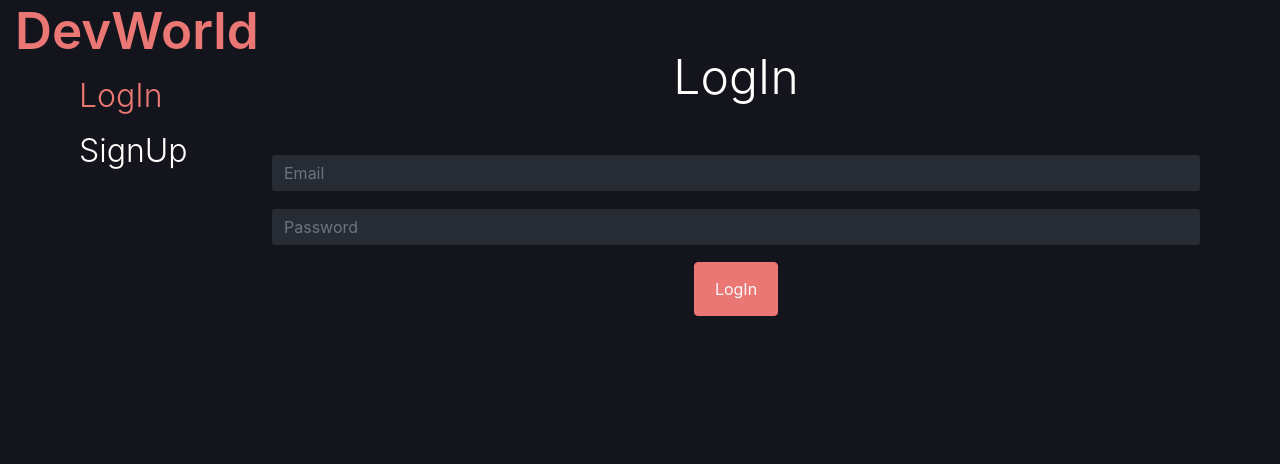
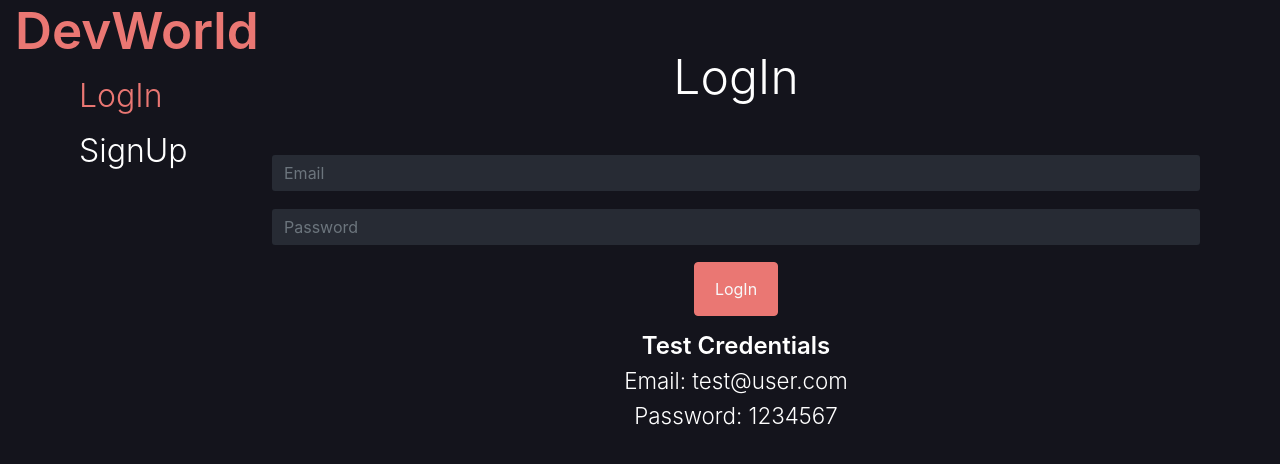
Before and after one commit to g4rry420/devWorld, a React (Create React App) app: page /login in a window 1280 px wide. Shown: the top 464 px of the page. Built offline with nearby package versions, Linux system fonts and the light colour scheme; no server answers.

Commit message:
added login credentials

```diff
--- a/src/App.js
+++ b/src/App.js
@@ -56,7 +56,7 @@ function App(props) {
               <Suspense fallback={<Spinner />}>
                 <Switch>
                   <Route exact path="/" render={() => props.currentUser ? <Homepage/> : <Welcome/>} />
-                  <Route path="/post" render={() => props.currentUser ? <Homepage/> : <Redirect to="/post" />} />
+                  <Route exact path="/post" render={() => props.currentUser ? <Homepage/> : <Redirect to="/post" />} />
                   <Route path="/login" render={() => props.currentUser ? <Redirect to="/post" /> : <Login/>} />
                   <Route path="/signup" render={() => props.currentUser ? <Redirect to="/post" /> : <SignUp/>} />
                   <Route exact path="/profiles" component={Profiles} />
--- a/src/components/login/login.component.jsx
+++ b/src/components/login/login.component.jsx
@@ -50,6 +50,11 @@ export default function LogIn() {
                     <CustomButton title="LogIn" button="login-button" />
                 </div>
                 <p>{loginError}</p>
+                <div className="test-container text-center">
+                    <h4 className="display-4">Test Credentials</h4>
+                    <h5 className="display-4">Email: test@user.com</h5>
+                    <h5 className="display-4">Password: 1234567</h5>
+                </div>
             </form>
         </div>
     )
--- a/src/components/login/login.styles.css
+++ b/src/components/login/login.styles.css
@@ -5,6 +5,13 @@
     text-transform: capitalize;
     font-size: 3rem;
 }
+.test-container h4{
+    font-size: 1.5rem;
+    font-weight: 600;
+}
+.test-container h5{
+    font-size: 1.4rem;
+}
 @media only screen and (max-width: 700px) {
     .both-buttons-container button{
         margin-top: 5%;
```
